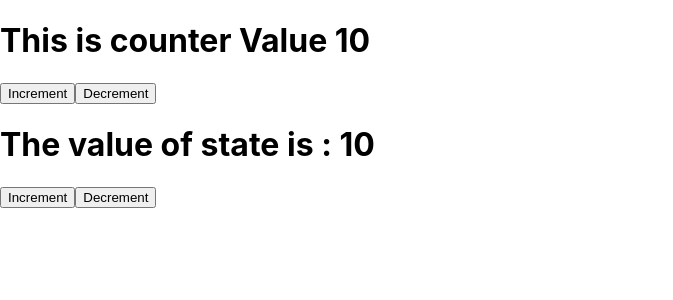
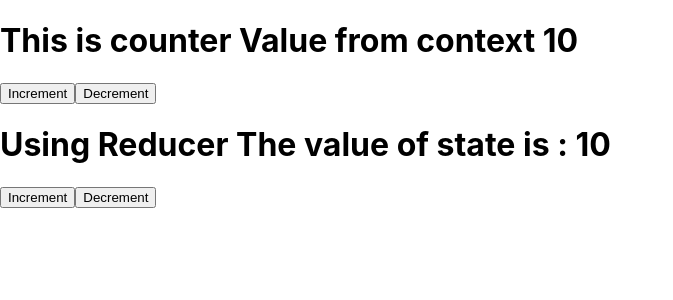
Before and after one commit to sajid-munawar/React-Context-api, a React (Create React App) app: page / in a window 1280 px wide. Shown: the top 300 px of the page, without its empty margins (0-673 px from the left). Built offline with nearby package versions, Linux system fonts and the light colour scheme.

Commit message:
Updated child and child2

```diff
--- a/src/Child.js
+++ b/src/Child.js
@@ -7,7 +7,7 @@ const Child = () => {
 
 
     return <div>
-        <h1>This is counter Value {counterValuee}</h1>
+        <h1>This is counter Value from context {counterValuee}</h1>
         <button onClick={() => { counterValuee[1](++counterValuee[0]) }} >Increment</button>
         <button onClick={() => { counterValuee[1](--counterValuee[0]) }} >Decrement</button>
 
--- a/src/Child2.js
+++ b/src/Child2.js
@@ -5,7 +5,7 @@ import counterReducer from "./CounterReducer";
 const Child2 = () => {
     let [state,dispach]=useReducer(counterReducer,10)
     return <div>
-        <h1> The value of state is : {state} </h1>
+        <h1>Using Reducer The value of state is : {state} </h1>
         <button onClick={()=>{dispach('INCREMENT')}} >Increment</button>
         <button onClick={()=>{dispach('DECREMENT')}} >Decrement</button>
 
```
